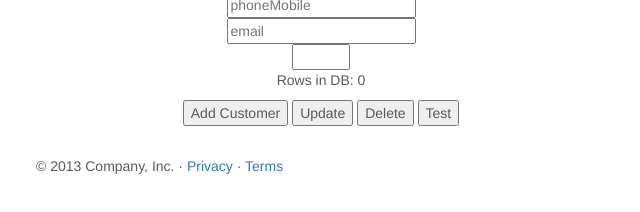
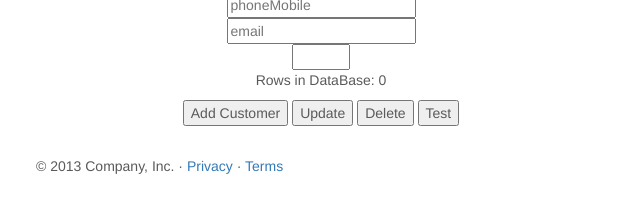
Before and after one commit to JaxG41/PROG270-Garcia, a plain HTML site: page Week08-Mongo/index.html in a window 1280 px wide. Shown: the part 520-732 px from the top of the page, 19-659 px from the left. Drawn offline with nearby package versions, Linux system fonts and the light colour scheme; no server answers; files whose address does not match are found by name.

Commit message:
Spelled out Database

```diff
--- a/Week08-Mongo/index.html
+++ b/Week08-Mongo/index.html
@@ -118,7 +118,7 @@
 					<input type='text' ng-model='phoneMobile' placeholder='phoneMobile'><br />
 					<input type='text' ng-model='email' placeholder='email'><br />
 					<input id="indexSelection" type='number' ng-change="indexChange()" ng-model='userIndexSelection' min="0" max="{{presidentsLength-1}}">					<br />
-					<p>Rows in DB: {{presidentsLength}}</p>
+					<p>Rows in DataBase: {{presidentsLength}}</p>
 					<button ng-click='addPresident()'>Add Customer</button>
 					<button ng-click='updateRow()'>Update</button>
 					<button ng-click='deleteRow()'>Delete</button>
```
